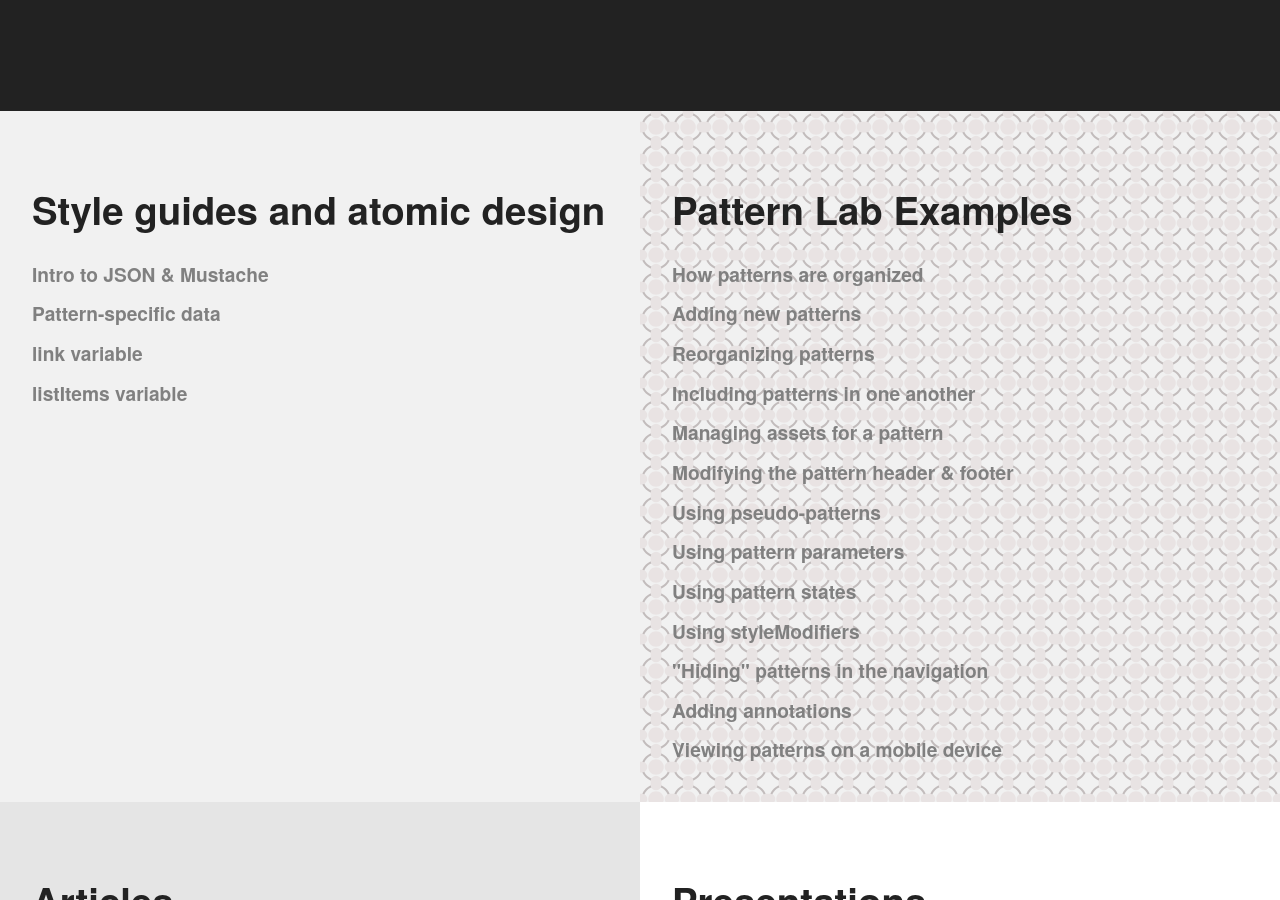
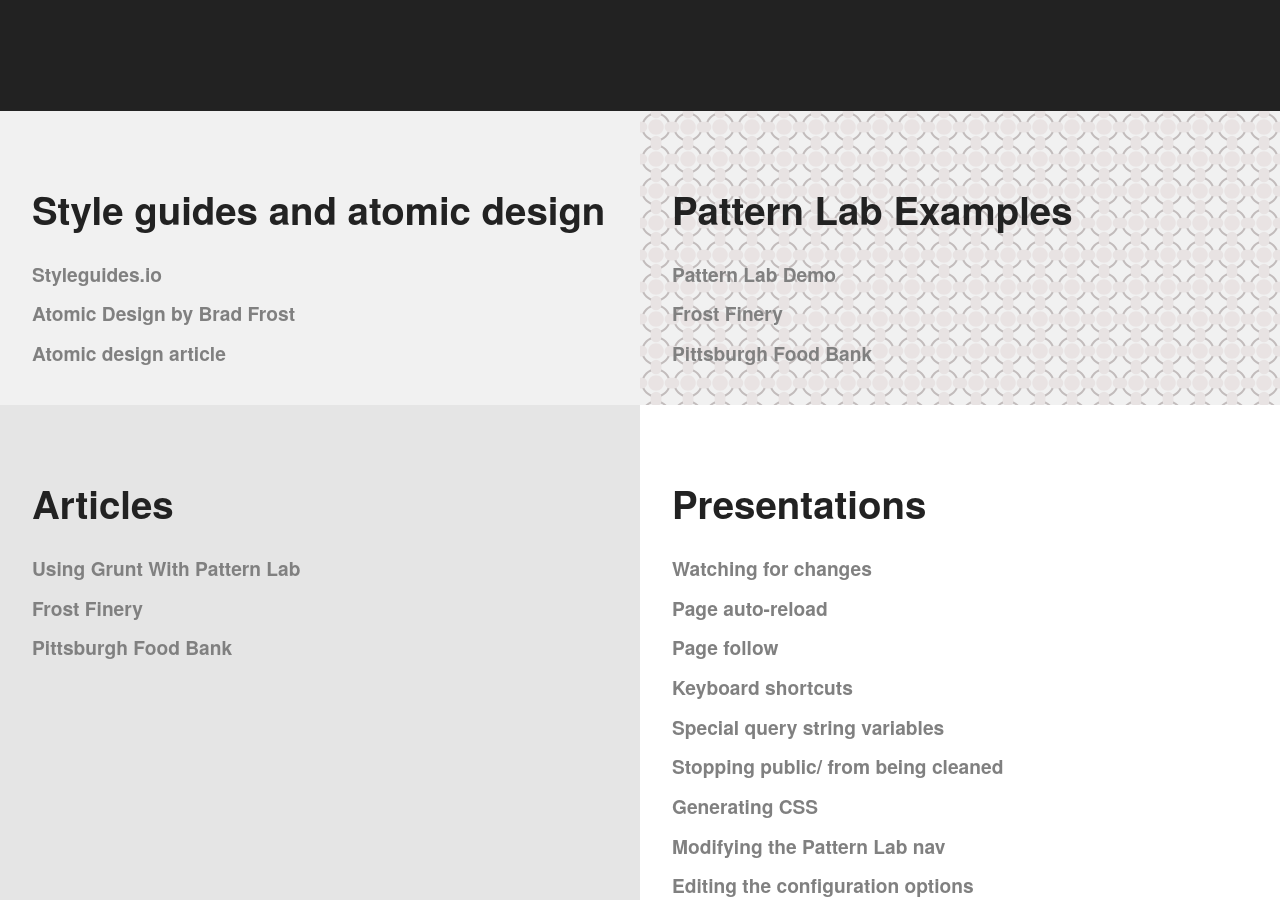
Before and after one commit to pattern-lab/website, a Jekyll site: the page built from resources.html, in a window 1280 px wide and 900 px high, scrolled down 324 px. Built offline with Jekyll 4.4.1, drawn with Linux system fonts in a browser that asks for light colours; comment, search, counter and statistics services are not loaded; some of the changed text lies outside the part shown.

Commit message:
Update resources.html

```diff
--- a/_includes/header.html
+++ b/_includes/header.html
@@ -8,7 +8,7 @@
         <ul class="nav__list" id="nav__list">
 		    <li class="nav__item"><a href="/download.html" class="nav__link">Downloads</a></li>
 		    <li class="nav__item"><a href="/docs/index.html" class="nav__link">Documentation</a></li>
-		    <li class="nav__item"><a href="http://styleguides.io/" rel="external" class="nav__link" target="_blank">Resources</a></li>
+		    <li class="nav__item"><a href="/resources.html" rel="external" class="nav__link" target="_blank">Resources</a></li>
 		    <li class="nav__item"><a href="http://demo.patternlab.io" target="_blank" class="nav__link">Demo</a></li>
 		    <li class="nav__item"><a href="https://github.com/pattern-lab/patternlab-php" rel="external" target="blank" class="nav__link">On Github</a></li>
 		</ul>
--- a/resources.html
+++ b/resources.html
@@ -15,10 +15,9 @@
     	    <h2 class="language-btn">Style guides and atomic design</h2>
 
             <ul class="link-list">
-            	<li class="link-list__item{% if page.url == '/docs/data-json-mustache.html' %} link-list__item--is-selected{% endif %}"><a class="link-list__link" href="/docs/data-json-mustache.html">Intro to JSON &amp; Mustache</a></li>
-            	<li class="link-list__item{% if page.url == '/docs/data-pattern-specific.html' %} link-list__item--is-selected{% endif %}"><a class="link-list__link" href="/docs/data-pattern-specific.html">Pattern-specific data</a></li>
-            	<li class="link-list__item{% if page.url == '/docs/data-link-variable.html' %} link-list__item--is-selected{% endif %}"><a class="link-list__link" href="/docs/data-link-variable.html">link variable</a></li>
-            	<li class="link-list__item{% if page.url == '/docs/data-listitems.html' %} link-list__item--is-selected{% endif %}"><a class="link-list__link" href="/docs/data-listitems.html">listItems variable</a></li>
+            	<li class="link-list__item"><a class="link-list__link" href="http://styleguides.io">Styleguides.io</a></li>
+            	<li class="link-list__item"><a class="link-list__link" href="http://atomicdesign.bradfrost.com">Atomic Design by Brad Frost</a></li>
+            	<li class="link-list__item"><a class="link-list__link" href="http://bradfrost.com/blog/post/atomic-web-design/">Atomic design article</a></li>
             </ul>
 
         </div>
@@ -29,7 +28,11 @@
 
         <div class="tile tile--flex tile--fancy">
 		    <h2 class="language-btn">Pattern Lab Examples</h2>
-            {% include docs-nav-patterns.html %}
+            <ul class="link-list">
+            	<li class="link-list__item"><a class="link-list__link" href="http://demo.patternlab.io/">Pattern Lab Demo</a></li>
+            	<li class="link-list__item"><a class="link-list__link" href="http://patterns.frostfinery.com/">Frost Finery</a></li>
+            	<li class="link-list__item"><a class="link-list__link" href="http://foodbank.bradfrostweb.com/patternlab/v10/">Pittsburgh Food Bank</a></li>
+            </ul>
         </div>
 
     </div><!--end .gi-->
@@ -38,7 +41,11 @@
 
         <div class="tile tile--flex tile--alt">
     	    <h2 class="language-btn">Articles</h2>
-            {% include docs-nav-data.html %}
+            <ul class="link-list">
+            	<li class="link-list__item"><a class="link-list__link" href="http://demo.patternlab.io/">Using Grunt With Pattern Lab</a></li>
+            	<li class="link-list__item"><a class="link-list__link" href="http://patterns.frostfinery.com/">Frost Finery</a></li>
+            	<li class="link-list__item"><a class="link-list__link" href="http://foodbank.bradfrostweb.com/patternlab/v10/">Pittsburgh Food Bank</a></li>
+            </ul>
         </div>
 
     </div><!--end .gi-->
```
